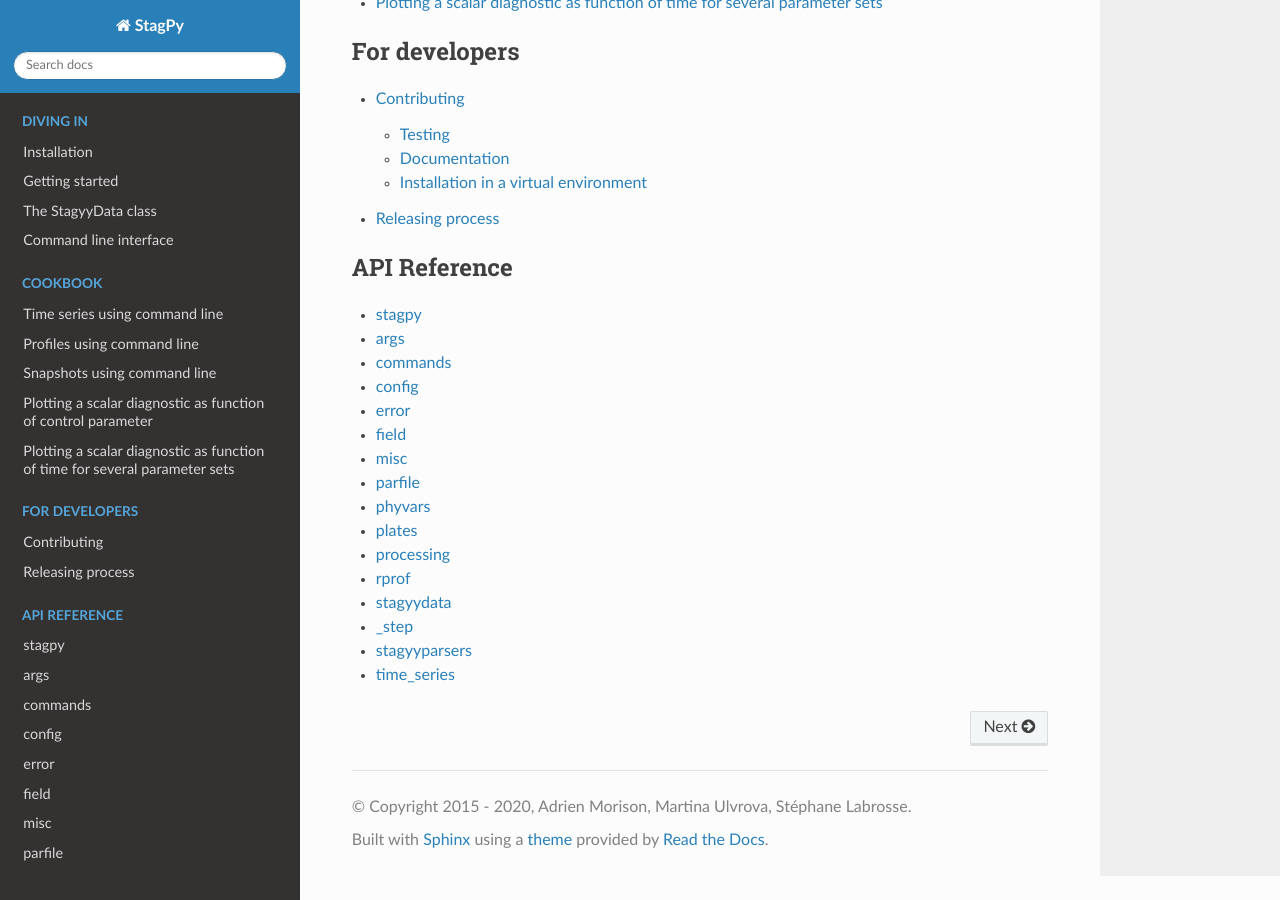
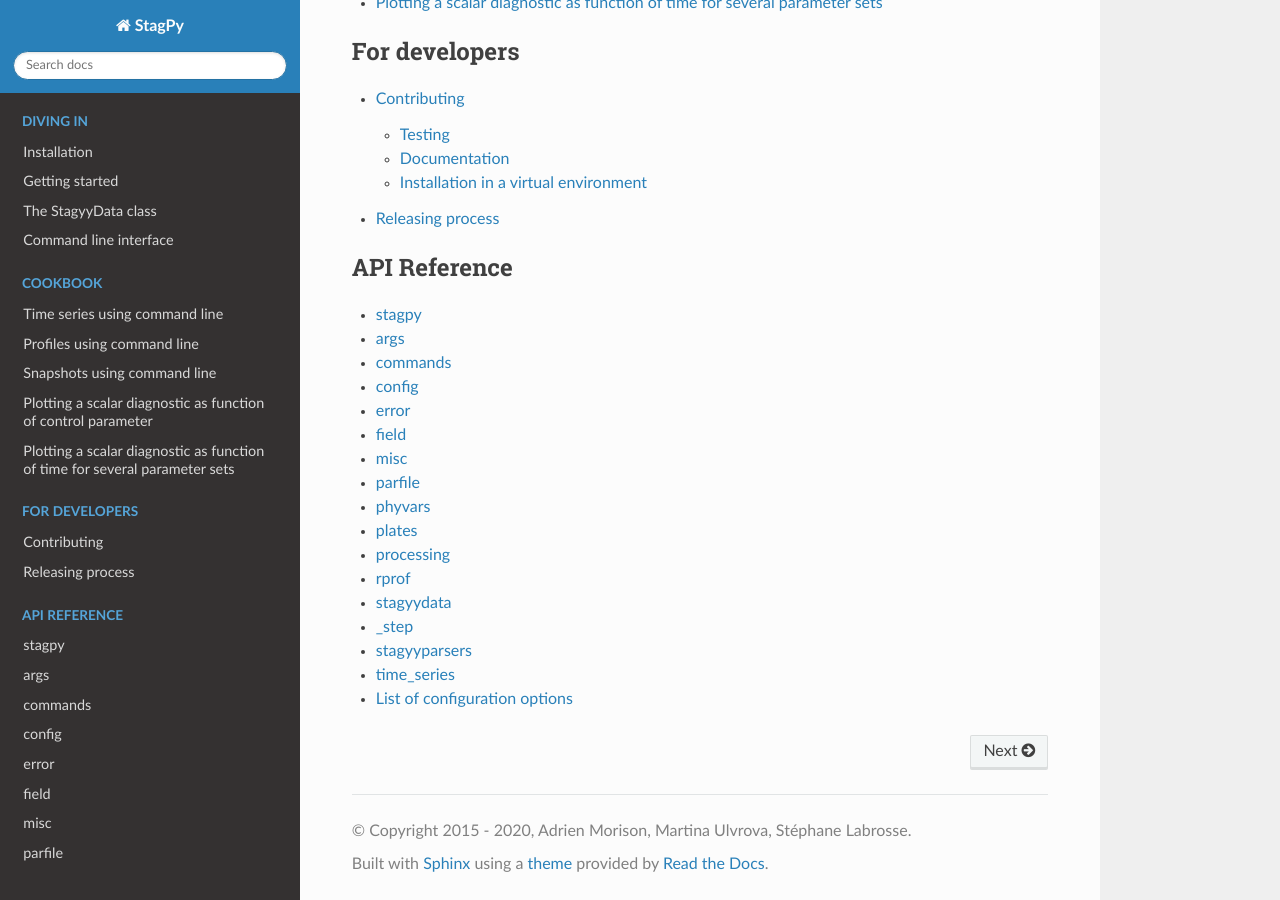
Before and after one commit to StagPython/StagPy, a Sphinx documentation site: the page built from docs/index.rst, in a window 1280 px wide and 900 px high, scrolled down 1022 px. Built offline with Sphinx 7.4.7 and the Read the Docs theme 2.0.0, drawn with Linux system fonts in a browser that asks for light colours; the version number could not be read and is left out; some of the changed lines change nothing that is shown.

Commit message:
Automatic list of config options in doc

```diff
--- a/docs/conf.py
+++ b/docs/conf.py
@@ -315,3 +315,41 @@ texinfo_documents = [
 
 # If true, do not generate a @detailmenu in the "Top" node's menu.
 #texinfo_no_detailmenu = False
+
+from pathlib import Path
+from textwrap import dedent
+import stagpy
+dfile = Path('.') / 'sources' / 'config_opts.rst'
+with dfile.open('w') as fid:
+    fid.write(dedent(
+        """\
+        ..
+           This doc is automatically generated in conf.py.
+           Editing it will have no effect.
+           Modify conf.py instead.
+
+        List of configuration options
+        =============================
+
+        These tables list configuration options.
+        """))
+    for section in stagpy.conf.sections_():
+        fid.write(dedent(
+            """
+            .. list-table:: {}
+               :header-rows: 1
+
+               * - Name
+                 - Description
+                 - CLI, config file?
+            """.format(section)))
+        for opt, meta in stagpy.conf[section].defaults_():
+            if meta.cmd_arg and meta.conf_arg:
+                c_f = 'both'
+            elif meta.cmd_arg:
+                c_f = 'CLI'
+            else:
+                c_f = 'config file'
+            fid.write('   * - {}\n'.format(opt))
+            fid.write('     - {}\n'.format(meta.help))
+            fid.write('     - {}\n'.format(c_f))
--- a/docs/index.rst
+++ b/docs/index.rst
@@ -53,3 +53,4 @@ Welcome to StagPy's documentation!
    sources/apiref/step
    sources/apiref/stagyyparsers
    sources/apiref/time
+   sources/config_opts
```
Also changed, not shown: 1 other file.
